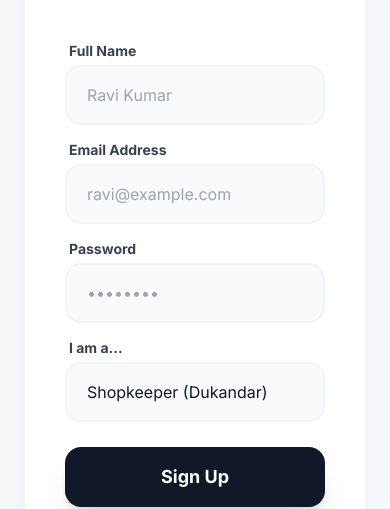
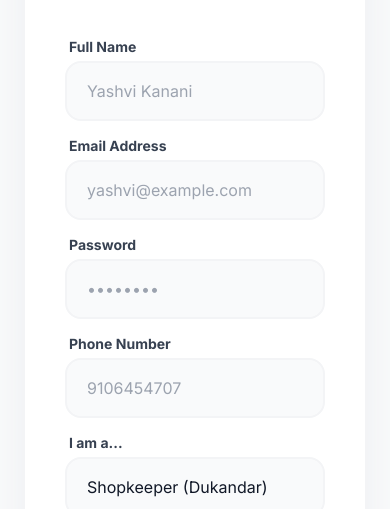
Before and after one commit to kananiyashvi180-svg/digidukan-, a React (Vite) app in the folder frontend/: page /register in a window 390 px wide. Shown: the part 268-777 px from the top of the page. Built offline with nearby package versions, Linux system fonts and the light colour scheme; no server answers.

Commit message:
feat: add phone number field to registration for handler verification

```diff
--- a/frontend/src/pages/auth/RegisterPage.jsx
+++ b/frontend/src/pages/auth/RegisterPage.jsx
@@ -81,7 +81,7 @@ const RegisterPage = () => {
               value={name}
               onChange={onChange}
               style={inputStyle}
-              placeholder="Ravi Kumar"
+              placeholder="Yashvi Kanani"
               required
             />
           </div>
@@ -93,7 +93,7 @@ const RegisterPage = () => {
               value={email}
               onChange={onChange}
               style={inputStyle}
-              placeholder="ravi@example.com"
+              placeholder="yashvi@example.com"
               required
             />
           </div>
@@ -106,6 +106,18 @@ const RegisterPage = () => {
               onChange={onChange}
               style={inputStyle}
               placeholder="••••••••"
+              required
+            />
+          </div>
+          <div>
+            <label className="block text-sm font-bold text-gray-700 mb-1 ml-1">Phone Number</label>
+            <input
+              type="tel"
+              name="phone"
+              value={phone}
+              onChange={onChange}
+              style={inputStyle}
+              placeholder="9106454707"
               required
             />
           </div>
```
